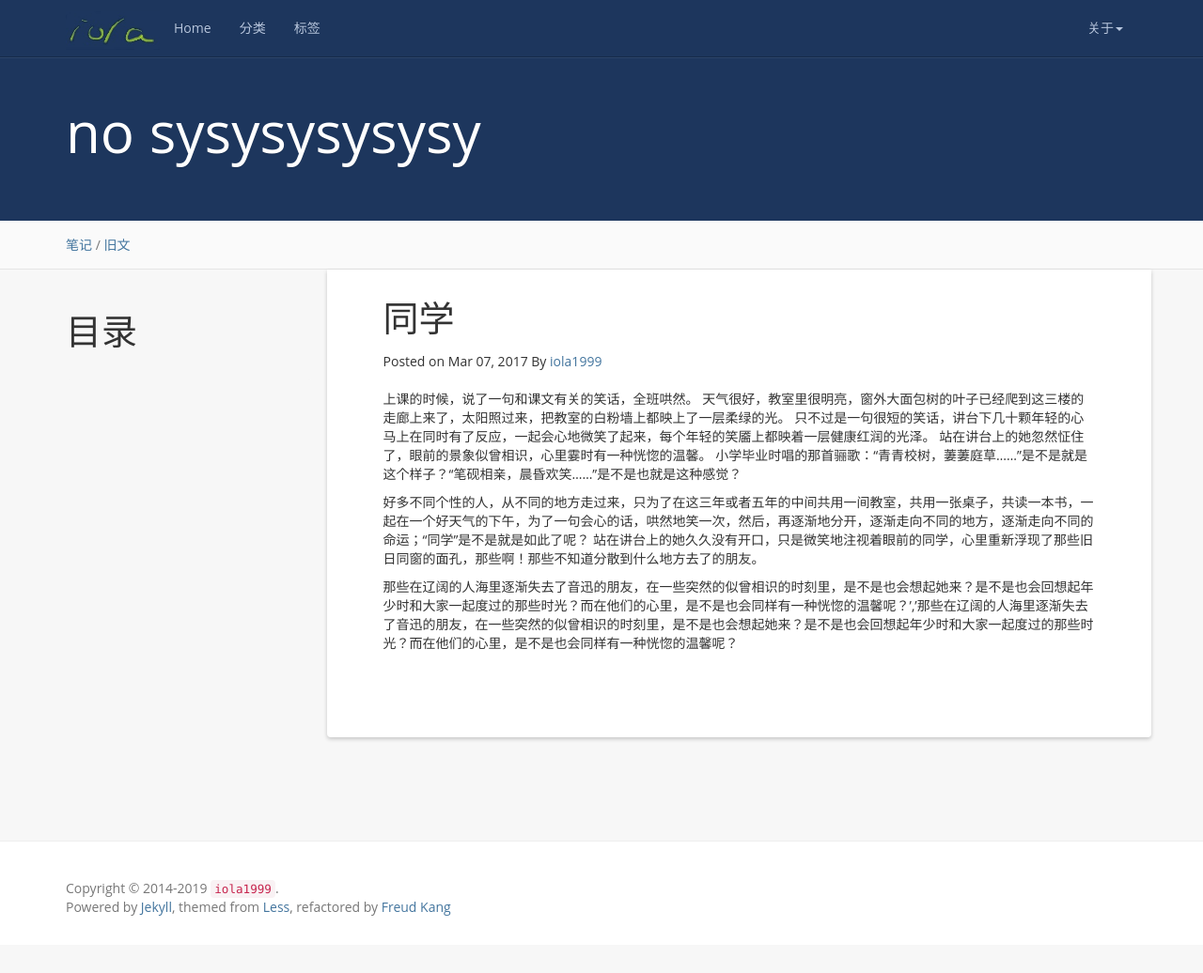
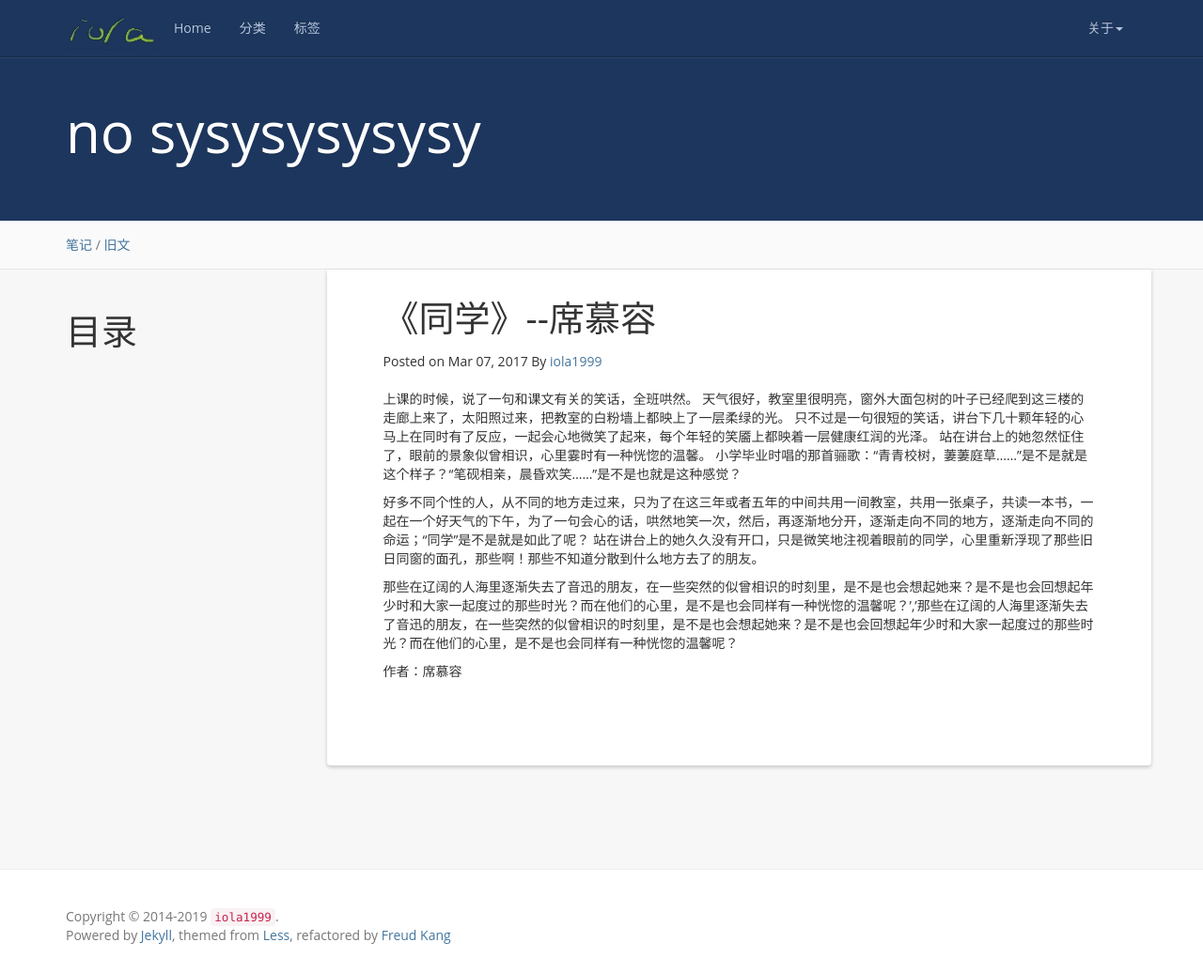
Before and after one commit to iola1999/iola1999.github.io, a Jekyll site: the page built from _posts/2017-03-07-schoolmate.markdown, in a window 1280 px wide and 1036 px high. Shown: the whole window at 94% size. Built offline with Jekyll 4.4.1, drawn with Linux system fonts in a browser that asks for light colours; nearby versions of some CDN libraries.

Commit message:
果然标题。另外修正一些格式

```diff
--- a/_posts/2017-03-07-schoolmate.markdown
+++ b/_posts/2017-03-07-schoolmate.markdown
@@ -1,6 +1,6 @@
 ---
 layout: post
-title:  同学
+title:  《同学》--席慕容
 date:   2017-03-07 23:15:00 +0800
 categories: 笔记
 tag: 旧文
@@ -21,5 +21,7 @@ tag: 旧文
 站在讲台上的她久久没有开口，只是微笑地注视着眼前的同学，心里重新浮现了那些旧日同窗的面孔，那些啊！那些不知道分散到什么地方去了的朋友。
 
 
+那些在辽阔的人海里逐渐失去了音迅的朋友，在一些突然的似曾相识的时刻里，是不是也会想起她来？是不是也会回想起年少时和大家一起度过的那些时光？而在他们的心里，是不是也会同样有一种恍惚的温馨呢？','那些在辽阔的人海里逐渐失去了音迅的朋友，在一些突然的似曾相识的时刻里，是不是也会想起她来？是不是也会回想起年少时和大家一起度过的那些时光？而在他们的心里，是不是也会同样有一种恍惚的温馨呢？
 
-那些在辽阔的人海里逐渐失去了音迅的朋友，在一些突然的似曾相识的时刻里，是不是也会想起她来？是不是也会回想起年少时和大家一起度过的那些时光？而在他们的心里，是不是也会同样有一种恍惚的温馨呢？','那些在辽阔的人海里逐渐失去了音迅的朋友，在一些突然的似曾相识的时刻里，是不是也会想起她来？是不是也会回想起年少时和大家一起度过的那些时光？而在他们的心里，是不是也会同样有一种恍惚的温馨呢？
+
+作者：席慕容
--- a/_posts/2018-07-16-young.markdown
+++ b/_posts/2018-07-16-young.markdown
@@ -41,8 +41,6 @@ B胖了，已非当年瘦弱的模样。他说，好久没出来透气了。
 我不言。我又如何能忘却往日的鲜衣怒马？可我只能怀念，努力尝试着不让他们的音容笑貌在脑海中模糊淡化。至于当初一别后，他们彼此奔赴何方，我早已不知。
 
 懦弱的性格注定如此。
-
-
 
 
 我静静听着，B和我说了很多，我渐渐想起那些模糊的人，模糊的事。
```
